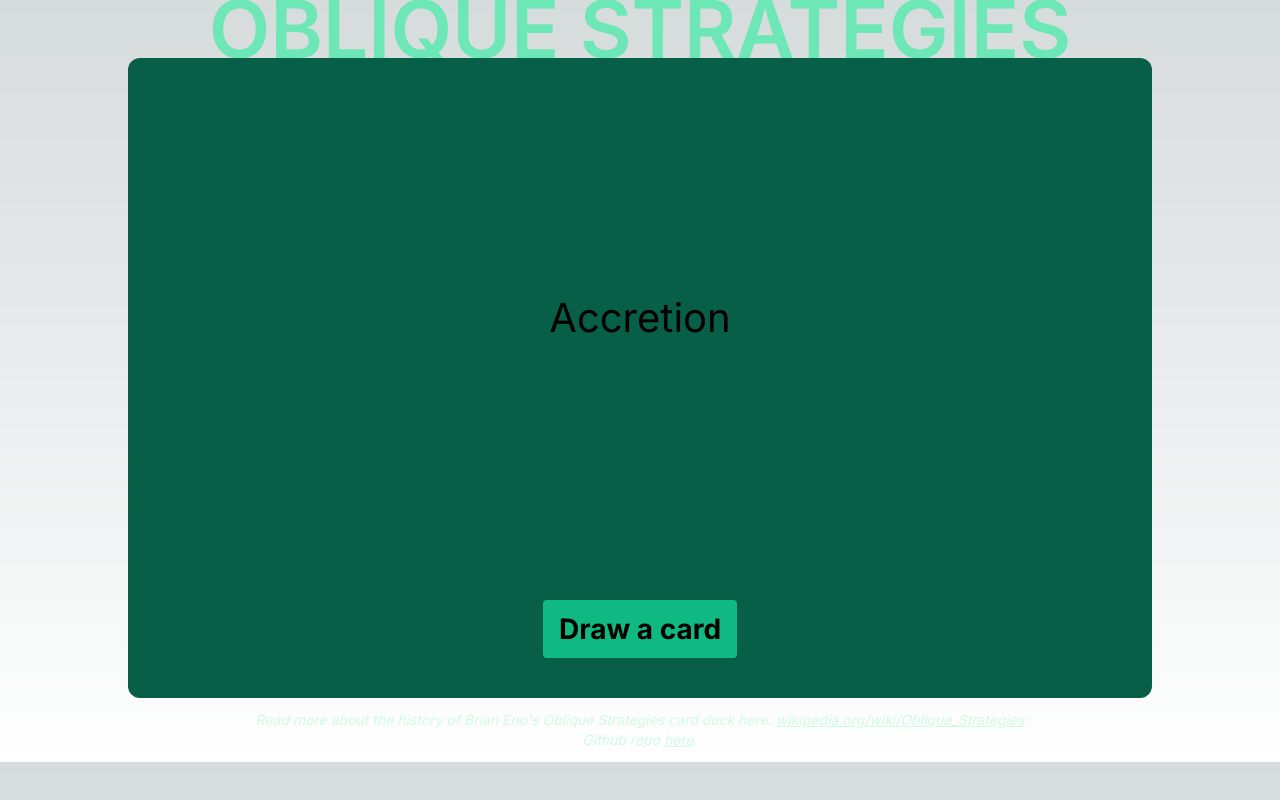
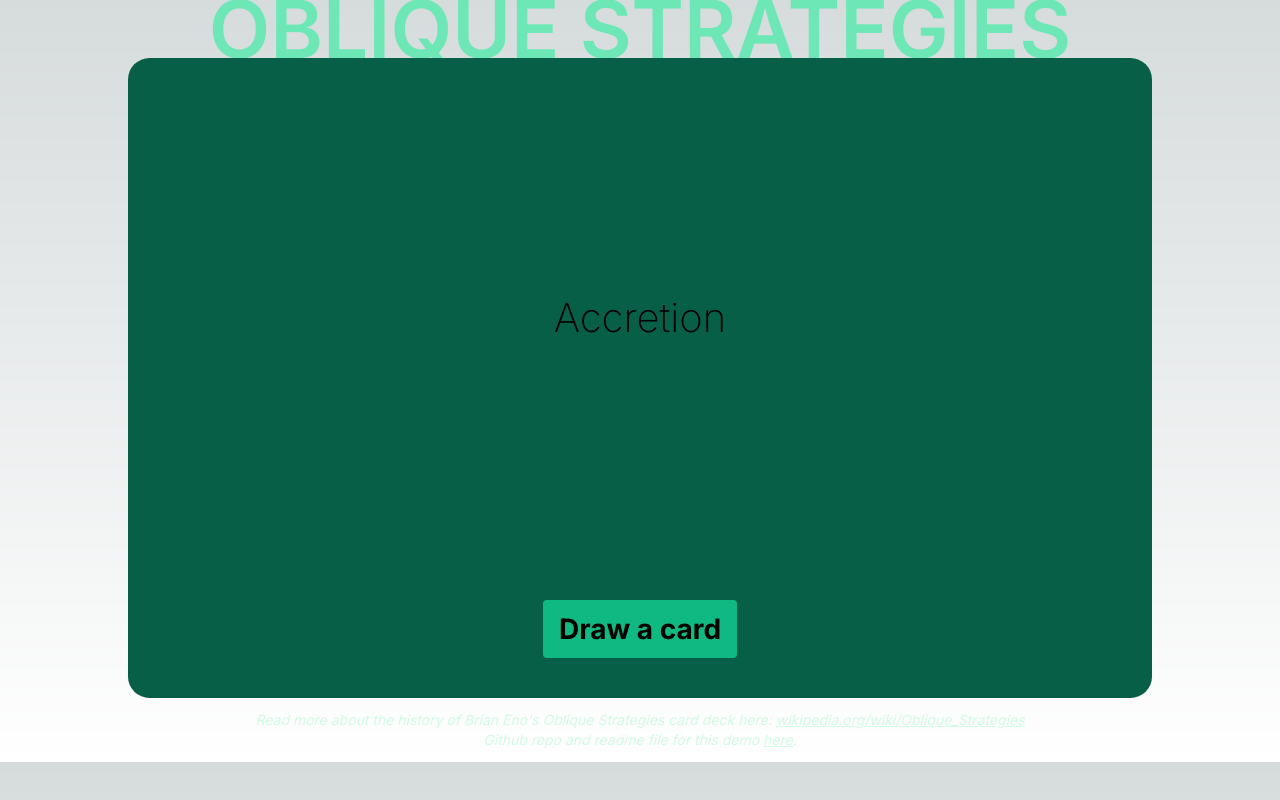
Before and after one commit to CodeTrafficker/oblique-strategies-demo, a Next.js app: page / in a window 1280 px wide. Built offline with nearby package versions, Linux system fonts and the light colour scheme.

Commit message:
Style finesses, more indicia copy
- Made message type thinner, better leading;
- variable for transition speed on color switch, so it is set once;
- Added copy to mention this is a demo, and to find readme;

```diff
--- a/app/page.scss
+++ b/app/page.scss
@@ -1,12 +1,15 @@
 // page.scss
 @import './app/variables';
+
+// Single transition speed for switching colors with .palette1/2/3:
+$dissolveSpeed: .55s;
 
 h1 {
   color: $text-title;
   font-weight: 600;
-  font-size: 6vh;
+  font-size: 6.25vh;
   line-height: 5vh;
-  transition: color .45s ease-out;
+  transition: color $dissolveSpeed ease-out;
 }
 
 .app-container {
@@ -14,36 +17,35 @@
   display: flex;
   flex-direction: column;
   justify-content: space-around;
-  // background: $bg-dark;
-  @apply rounded-xl;
-  height: 85vh;
-  transition: background-color .45s ease-out;
+  border-radius: 1.35rem;
+  height: 78vh;
+  transition: background-color $dissolveSpeed ease-out;
 }
 
 .app-container, .info-credits {
   width: 85vw;
 }
 .info-credits {
-  //color: $text-light-on-dark;
-  transition: color .45s ease-out;
+  transition: color $dissolveSpeed ease-out;
   a {
     text-decoration: underline;
   }
 }
 
 #theMessage {
-  padding: 0 10vw 15vh 10vw;
+  padding: 0 0vw 15vh 0vw;
   font-size: 2.5rem;
+  font-weight: 200;
+  line-height: 3.5rem;
 }
 
 button {
-  // background: $button-bg;
   padding: 3rem;
   font-size: 1.75rem;
   font-color: $button-text;
   align-self: center;
   @apply font-bold py-2 px-4 rounded;
-  transition: all 0.45s ease-out; // this will include background-color
+  transition: all 0.35s ease-out; // this will include background-color
   &:hover {
     // background: $button-hover;
   }
@@ -119,4 +121,7 @@
   .app-container, .info-credits {
     width: 80vw;
   }
+  #theMessage {
+    padding: 0 10vw 15vh 10vw;
+  }
 }
--- a/app/page.tsx
+++ b/app/page.tsx
@@ -71,7 +71,7 @@
       <p className="info-credits mx-auto text-center py-3 text-sm italic">
         Read more about the history of Brian Eno's Oblique Strategies card deck here: <a href="https://en.wikipedia.org/wiki/Oblique_Strategies">wikipedia.org/wiki/Oblique_Strategies</a>
         <br />
-        Github repo <a href="https://github.com/CodeTrafficker/oblique-strategies-demo">here</a>.
+        Github repo and readme file for this demo <a href="https://github.com/CodeTrafficker/oblique-strategies-demo">here</a>.
       </p>
     </div>
   );
```
Also changed, not shown: app/variables.scss (+3 -4 lines).
